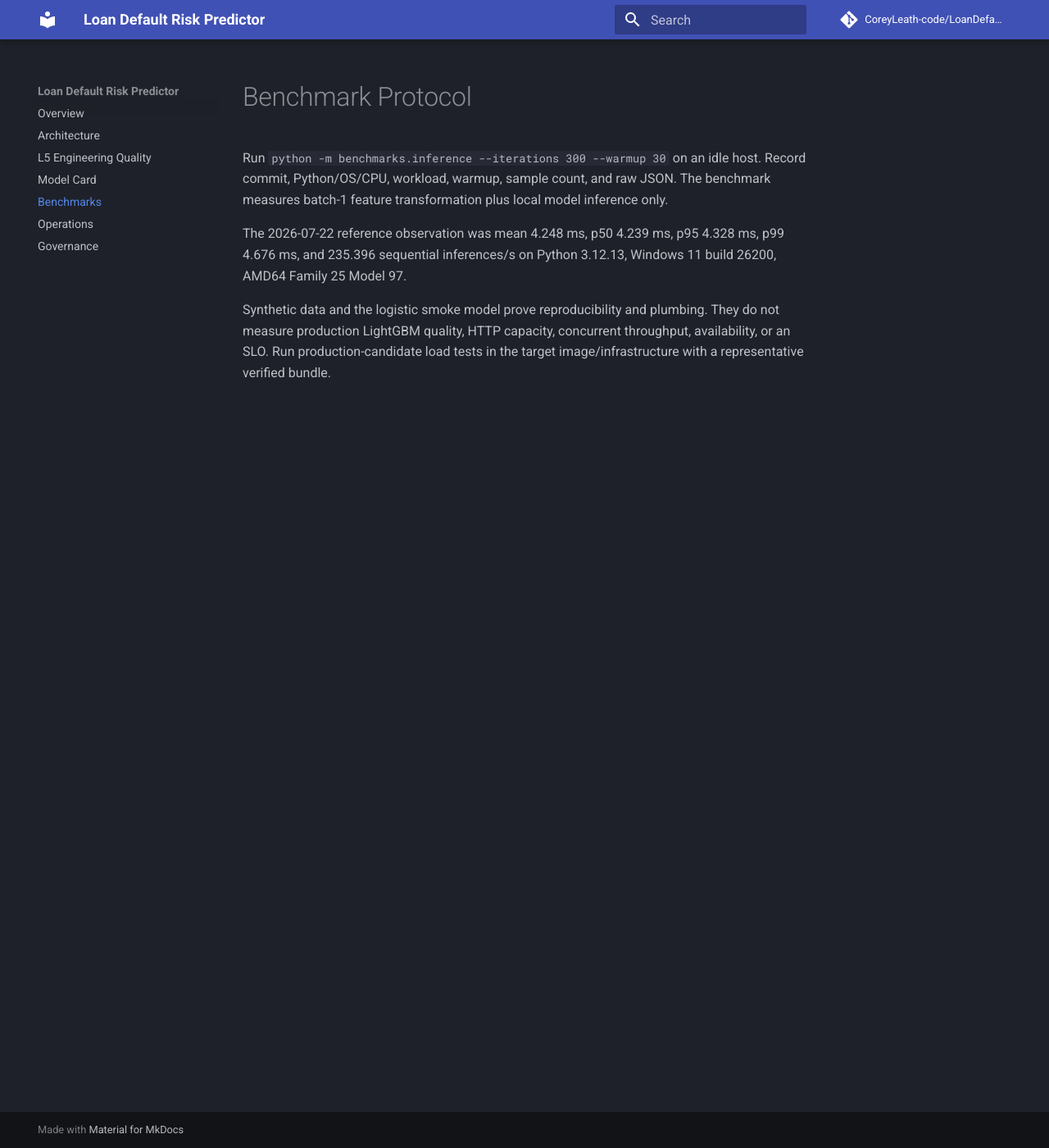
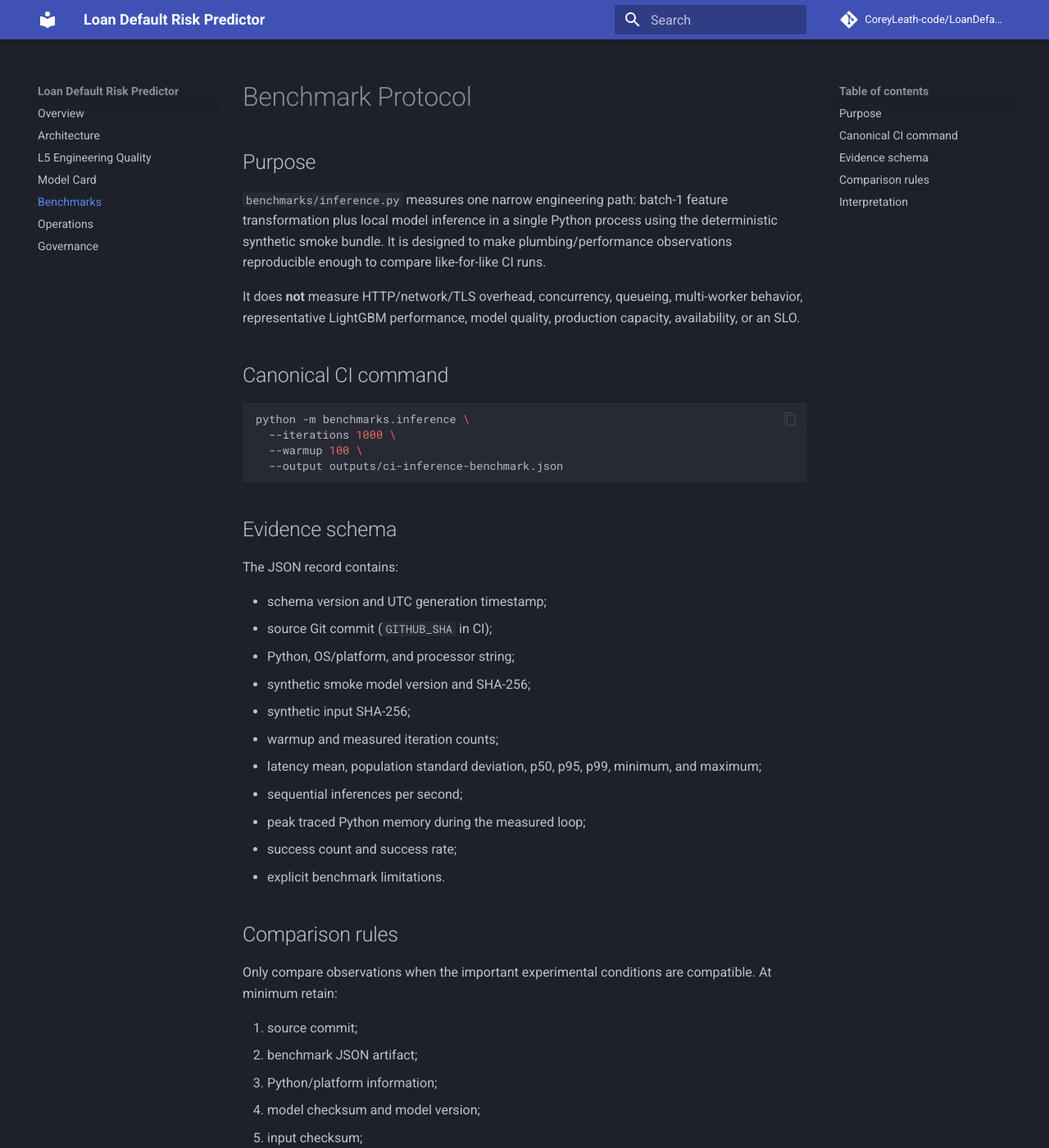
Before and after one commit to Trojan3877/LoanDefaultRiskPredictor, an MkDocs documentation site: the page built from docs/BENCHMARKS.md, in a window 1280 px wide and 1400 px high. Shown: the whole window at 82% size. Built offline with MkDocs 1.6.1 and Material for MkDocs 9.7.7, drawn with Linux system fonts in a browser that asks for light colours; comment, search, counter and statistics services are not loaded; the version menu is left out; some of the changed text lies outside the part shown.

Commit message:
docs: define auditable inference benchmark protocol

````diff
--- a/docs/BENCHMARKS.md
+++ b/docs/BENCHMARKS.md
@@ -1,7 +1,51 @@
 # Benchmark Protocol
 
-Run `python -m benchmarks.inference --iterations 300 --warmup 30` on an idle host. Record commit, Python/OS/CPU, workload, warmup, sample count, and raw JSON. The benchmark measures batch-1 feature transformation plus local model inference only.
+## Purpose
 
-The 2026-07-22 reference observation was mean 4.248 ms, p50 4.239 ms, p95 4.328 ms, p99 4.676 ms, and 235.396 sequential inferences/s on Python 3.12.13, Windows 11 build 26200, AMD64 Family 25 Model 97.
+`benchmarks/inference.py` measures one narrow engineering path: batch-1 feature transformation plus local model inference in a single Python process using the deterministic synthetic smoke bundle. It is designed to make plumbing/performance observations reproducible enough to compare like-for-like CI runs.
 
-Synthetic data and the logistic smoke model prove reproducibility and plumbing. They do not measure production LightGBM quality, HTTP capacity, concurrent throughput, availability, or an SLO. Run production-candidate load tests in the target image/infrastructure with a representative verified bundle.
+It does **not** measure HTTP/network/TLS overhead, concurrency, queueing, multi-worker behavior, representative LightGBM performance, model quality, production capacity, availability, or an SLO.
+
+## Canonical CI command
+
+```bash
+python -m benchmarks.inference \
+  --iterations 1000 \
+  --warmup 100 \
+  --output outputs/ci-inference-benchmark.json
+```
+
+## Evidence schema
+
+The JSON record contains:
+
+- schema version and UTC generation timestamp;
+- source Git commit (`GITHUB_SHA` in CI);
+- Python, OS/platform, and processor string;
+- synthetic smoke model version and SHA-256;
+- synthetic input SHA-256;
+- warmup and measured iteration counts;
+- latency mean, population standard deviation, p50, p95, p99, minimum, and maximum;
+- sequential inferences per second;
+- peak traced Python memory during the measured loop;
+- success count and success rate;
+- explicit benchmark limitations.
+
+## Comparison rules
+
+Only compare observations when the important experimental conditions are compatible. At minimum retain:
+
+1. source commit;
+2. benchmark JSON artifact;
+3. Python/platform information;
+4. model checksum and model version;
+5. input checksum;
+6. warmup and sample counts.
+
+A change in the model bundle, feature transformation, input, host class, Python version, or benchmark implementation can invalidate a direct comparison.
+
+## Interpretation
+
+The benchmark is a **microbenchmark**, not a service load test. A high sequential inference rate cannot be converted into API requests/second because the measured loop excludes request parsing, authentication, rate limiting, serialization, transport, concurrency contention, and infrastructure behavior.
+
+Before defining a latency SLO or capacity target, run target-image HTTP and concurrency tests against representative infrastructure and an approved model bundle. Record workload shape, concurrency, duration, warmup, failures, host/container resources, and percentile latency.
````
